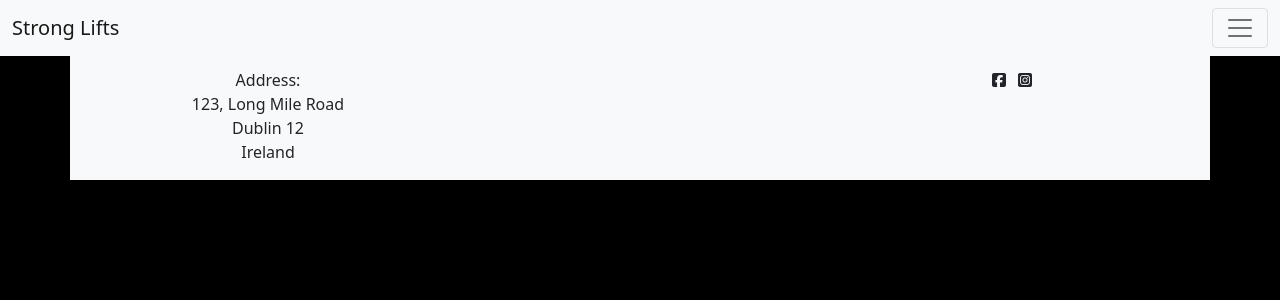
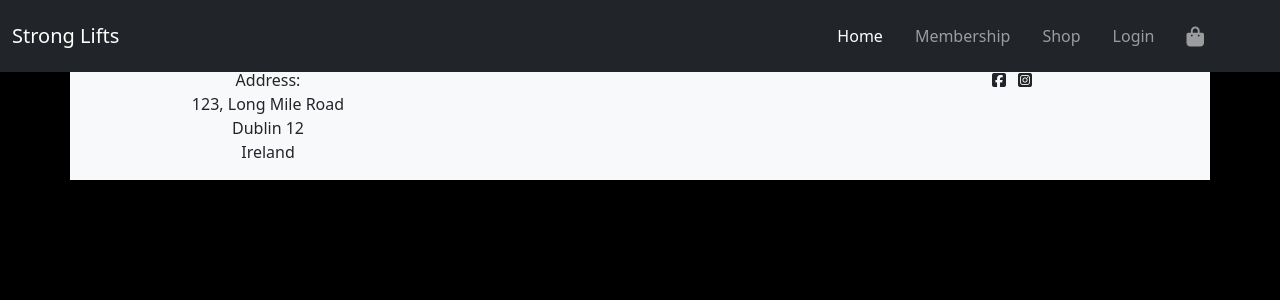
Before and after one commit to rfpotrero/stronglifts, a Django app: page /cart/view_cart in a window 1280 px wide. Shown: the top 300 px of the page. Run offline with Django 4.2, Linux system fonts and the light colour scheme; some libraries are stand-ins or nearby versions.

Commit message:
style: Change navbar to collapse on small screens
Changing navbar design to expand and collapse depending on the
screen size.

```diff
--- a/templates/base.html
+++ b/templates/base.html
@@ -35,35 +35,46 @@
   </head>
   <body>
     <header>
-        <nav class="navbar navbar-light bg-light fixed-top">
-            <div class="container-fluid">
-              <a class="navbar-brand" href="/home">Strong Lifts</a>
-              <button class="navbar-toggler" type="button" data-bs-toggle="offcanvas" data-bs-target="#offcanvasNavbar" aria-controls="offcanvasNavbar">
+      <nav class="navbar navbar-dark bg-dark navbar-expand-lg fixed-top">
+        <div class="container-fluid">
+
+            <a class="navbar-brand" href="/home">Strong Lifts</a>
+
+            <button class="navbar-toggler" type="button" data-bs-toggle="collapse" data-bs-target="#navbar" aria-controls="navbarNav" aria-expanded="false"
+                aria-label="Toggle navigation">
                 <span class="navbar-toggler-icon"></span>
-              </button>
-              <div class="offcanvas offcanvas-end" tabindex="-1" id="offcanvasNavbar" aria-labelledby="offcanvasNavbarLabel">
-                <div class="offcanvas-header">
-                  <h5 class="offcanvas-title" id="offcanvasNavbarLabel">Strong Lifts</h5>
-                  <button type="button" class="btn-close text-reset" data-bs-dismiss="offcanvas" aria-label="Close"></button>
-                </div>
-                <div class="offcanvas-body">
-                  <ul class="navbar-nav justify-content-end flex-grow-1 pe-3">
-                    <li class="nav-item">
-                      <a class="nav-link active" aria-current="page" href="/home">Home</a>
+            </button>
+
+            <div class="collapse navbar-collapse pe-5" id="navbar">
+                <ul class="navbar-nav ms-auto">
+                    <li class="nav-item p-2">
+                        <a class="nav-link active text-center" aria-current="page" href="/home">Home</a>
                     </li>
-                    <li class="nav-item">
-                      <a class="nav-link" href="/products/memberships">Membership</a>
+
+                    <li class="nav-item p-2">
+                        <a class="nav-link text-center" href="/products/memberships">Membership</a>
                     </li>
-                    <li class="nav-item">
-                        <a class="nav-link" href="/products/store">Shop</a>
-                      </li>
-                    <li class="nav-item">
-                        <a class="nav-link" href="#">Login</a>
-                      </li>
-                </div>
-              </div>
+
+                    <li class="nav-item p-2">
+                        <a class="nav-link text-center" href="/products/store">Shop</a>
+                    </li>
+
+                    <li class="nav-item p-2">
+                        <a class="nav-link text-center" href="#">Login</a>
+                    </li>
+
+                    <li class="nav-item p-2">
+                        <a class="nav-link" href="{% url 'view_cart' %}">
+                            <div class="text-center">
+                                <div><i class="fas fa-shopping-bag fa-lg"></i></div>
+                            </div>
+                        </a>
+                    </li>
+                </ul>
             </div>
-          </nav>
+
+        </div>
+      </nav>
     </header>
 
     {% block content%}
```
